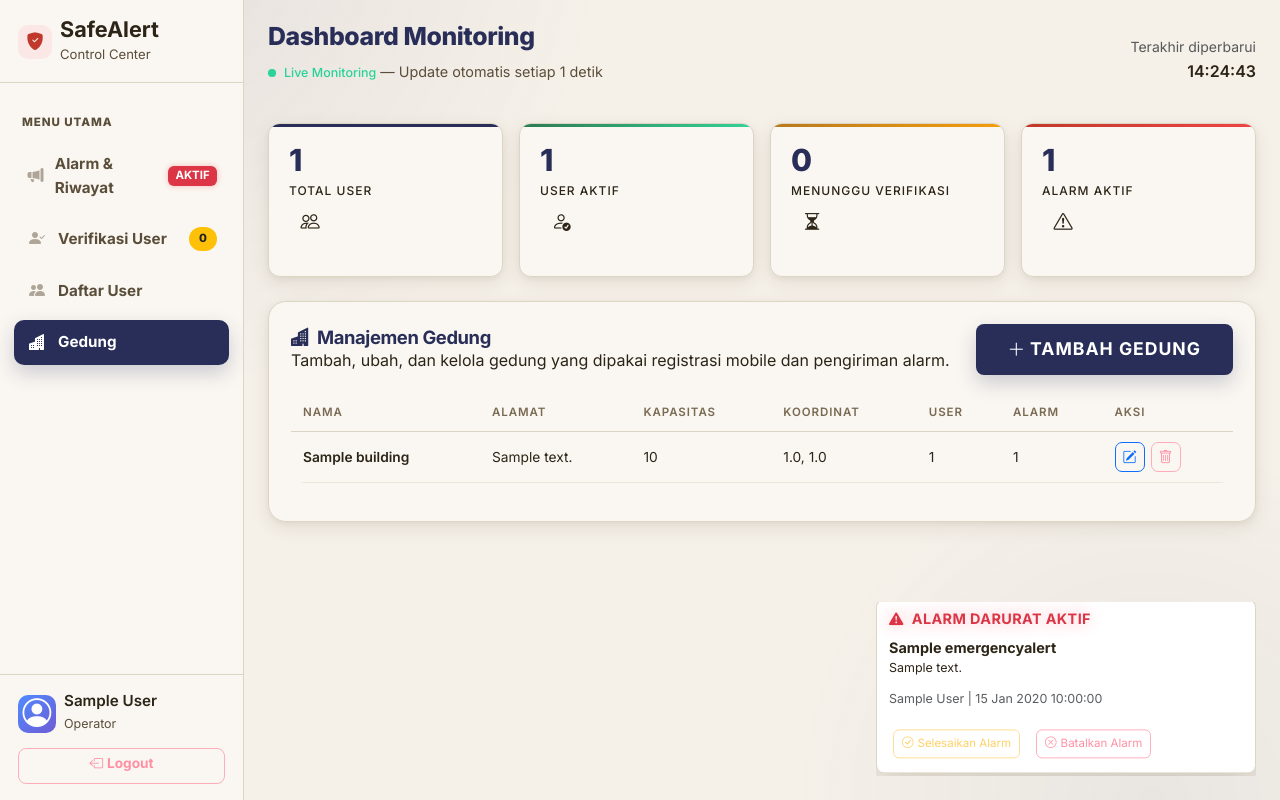
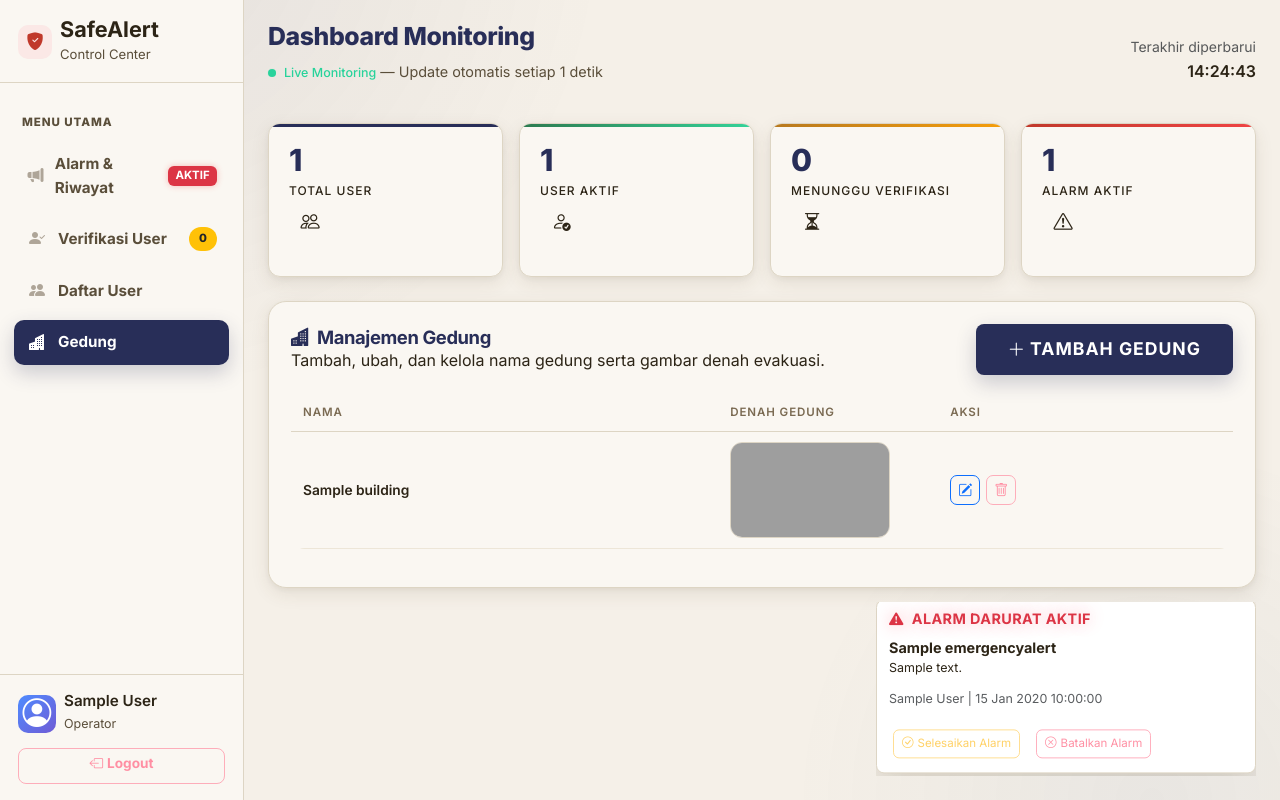
Before and after one commit to Merge-Conflict-Astra-Hackathon/SafeAlert_Web, a Django app: page /dashboard/ in a window 1280 px wide, after a click on "Gedung". Run offline with Django 4.2, Linux system fonts and the light colour scheme; a user stored in the database is signed in; tables that the repository leaves empty hold one stand-in row (values such as "Sample post"); some libraries are stand-ins or nearby versions; grey boxes are pictures that could not be loaded.

Commit message:
Add building floor plan management

```diff
--- a/api/admin.py
+++ b/api/admin.py
@@ -5,7 +5,7 @@ from api.models import AlertLog, Building, EmergencyAlert, UserAlertConfirmation
 
 @admin.register(Building)
 class BuildingAdmin(admin.ModelAdmin):
-    list_display = ("name", "address", "total_capacity", "created_at")
+    list_display = ("name", "floor_plan", "created_at")
     search_fields = ("name", "address")
     list_filter = ("created_at",)
     readonly_fields = ("created_at", "updated_at")
--- a/api/models.py
+++ b/api/models.py
@@ -6,6 +6,7 @@ class Building(models.Model):
     """Model untuk gedung/lokasi"""
     name = models.CharField(max_length=255)
     address = models.TextField()
+    floor_plan = models.ImageField(upload_to='building_floor_plans/', null=True, blank=True)
     latitude = models.FloatField(null=True, blank=True)
     longitude = models.FloatField(null=True, blank=True)
     total_capacity = models.IntegerField(default=0)
--- a/api/serializers.py
+++ b/api/serializers.py
@@ -21,7 +21,7 @@ class BuildingSerializer(serializers.ModelSerializer):
     """Serializer untuk Building"""
     class Meta:
         model = Building
-        fields = ['id', 'name', 'address', 'latitude', 'longitude', 'total_capacity', 'created_at', 'updated_at']
+        fields = ['id', 'name', 'address', 'floor_plan', 'latitude', 'longitude', 'total_capacity', 'created_at', 'updated_at']
 
 
 class UserProfileSerializer(serializers.ModelSerializer):
--- a/config/urls.py
+++ b/config/urls.py
@@ -14,7 +14,7 @@ urlpatterns = [
     path('dashboard/', include('dashboard.urls')),
 ]
 
-# Serve static and media files during development
+# Serve static files during development and media uploads for demo deployments.
 if settings.DEBUG:
     urlpatterns += static(settings.STATIC_URL, document_root=settings.STATIC_ROOT)
-    urlpatterns += static(settings.MEDIA_URL, document_root=settings.MEDIA_ROOT)
+urlpatterns += static(settings.MEDIA_URL, document_root=settings.MEDIA_ROOT)
--- a/dashboard/views.py
+++ b/dashboard/views.py
@@ -1,5 +1,3 @@
-import json
-
 from django.contrib.auth import authenticate, login, logout
 from django.contrib.auth.models import User
 from django.contrib.auth.decorators import login_required
@@ -133,10 +131,7 @@ def _building_payload(building):
     return {
         "id": building.id,
         "name": building.name,
-        "address": building.address,
-        "latitude": building.latitude,
-        "longitude": building.longitude,
-        "total_capacity": building.total_capacity,
+        "floor_plan_url": building.floor_plan.url if building.floor_plan else "",
         "user_count": building.userprofile_set.count(),
         "alert_count": building.alerts.count(),
         "created_at": building.created_at.strftime("%d %b %Y %H:%M"),
@@ -146,39 +141,23 @@ def _building_payload(building):
 @login_required(login_url="dashboard:login")
 @require_http_methods(["POST"])
 def building_create_api(request):
-    try:
-        payload = json.loads(request.body.decode("utf-8") or "{}")
-    except json.JSONDecodeError:
-        return JsonResponse({"message": "Format data tidak valid."}, status=400)
+    name = request.POST.get("name", "").strip()
+    floor_plan = request.FILES.get("floor_plan")
 
-    name = str(payload.get("name", "")).strip()
-    address = str(payload.get("address", "")).strip()
-    total_capacity = payload.get("total_capacity") or 0
-    latitude = payload.get("latitude")
-    longitude = payload.get("longitude")
-
-    if not name or not address:
-        return JsonResponse({"message": "Nama dan alamat gedung wajib diisi."}, status=400)
-
-    try:
-        total_capacity = int(total_capacity)
-        latitude = float(latitude) if latitude not in (None, "") else None
-        longitude = float(longitude) if longitude not in (None, "") else None
-    except (TypeError, ValueError):
-        return JsonResponse({"message": "Kapasitas, latitude, atau longitude tidak valid."}, status=400)
+    if not name:
+        return JsonResponse({"message": "Nama gedung wajib diisi."}, status=400)
 
     building = Building.objects.create(
         name=name,
-        address=address,
-        total_capacity=total_capacity,
-        latitude=latitude,
-        longitude=longitude,
+        address=name,
+        floor_plan=floor_plan,
+        total_capacity=0,
     )
     return JsonResponse({"message": "Gedung berhasil ditambahkan.", "building": _building_payload(building)}, status=201)
 
 
 @login_required(login_url="dashboard:login")
-@require_http_methods(["PATCH", "DELETE"])
+@require_http_methods(["POST", "DELETE"])
 def building_detail_api(request, building_id):
     try:
         building = Building.objects.get(id=building_id)
@@ -194,28 +173,21 @@ def building_detail_api(request, building_id):
         building.delete()
         return JsonResponse({"message": "Gedung berhasil dihapus."})
 
-    try:
-        payload = json.loads(request.body.decode("utf-8") or "{}")
-    except json.JSONDecodeError:
-        return JsonResponse({"message": "Format data tidak valid."}, status=400)
+    name = request.POST.get("name", "").strip()
+    floor_plan = request.FILES.get("floor_plan")
+    remove_floor_plan = request.POST.get("remove_floor_plan") == "true"
 
-    name = str(payload.get("name", "")).strip()
-    address = str(payload.get("address", "")).strip()
-    total_capacity = payload.get("total_capacity") or 0
-    latitude = payload.get("latitude")
-    longitude = payload.get("longitude")
-
-    if not name or not address:
-        return JsonResponse({"message": "Nama dan alamat gedung wajib diisi."}, status=400)
-
-    try:
-        building.total_capacity = int(total_capacity)
-        building.latitude = float(latitude) if latitude not in (None, "") else None
-        building.longitude = float(longitude) if longitude not in (None, "") else None
-    except (TypeError, ValueError):
-        return JsonResponse({"message": "Kapasitas, latitude, atau longitude tidak valid."}, status=400)
+    if not name:
+        return JsonResponse({"message": "Nama gedung wajib diisi."}, status=400)
 
     building.name = name
-    building.address = address
+    building.address = name
+    if remove_floor_plan and building.floor_plan:
+        building.floor_plan.delete(save=False)
+        building.floor_plan = None
+    if floor_plan:
+        if building.floor_plan:
+            building.floor_plan.delete(save=False)
+        building.floor_plan = floor_plan
     building.save()
     return JsonResponse({"message": "Gedung berhasil diperbarui.", "building": _building_payload(building)})
--- a/static/css/dashboard.css
+++ b/static/css/dashboard.css
@@ -2696,9 +2696,26 @@ body.login-page {
     box-shadow: 0 0 0 3px rgba(40, 46, 88, 0.12) !important;
 }
 
-.dashboard-page #table-buildings .building-address-cell {
-    max-width: 360px;
-    white-space: normal;
+.dashboard-page #table-buildings .building-plan-cell {
+    width: 220px;
+}
+
+.dashboard-page .building-plan-thumb {
+    width: 160px;
+    height: 96px;
+    object-fit: cover;
+    border-radius: 12px;
+    border: 1.5px solid var(--sa-border);
+    background: var(--sa-surface);
+}
+
+.dashboard-page .building-plan-current {
+    display: flex;
+    align-items: center;
+    gap: 10px;
+    margin-top: 10px;
+    color: var(--sa-text-soft);
+    font-size: .86rem;
 }
 
 @media (max-width: 768px) {
--- a/static/js/dashboard.js
+++ b/static/js/dashboard.js
@@ -176,7 +176,8 @@ function openBuildingModal(buildingId = null) {
 
     form.reset();
     document.getElementById('building-id').value = '';
-    document.getElementById('building-capacity').value = '0';
+    document.getElementById('building-remove-floor-plan').value = 'false';
+    document.getElementById('building-plan-current').classList.add('d-none');
     document.getElementById('building-modal-title').textContent = 'Tambah Gedung';
 
     if (buildingId) {
@@ -185,47 +186,47 @@ function openBuildingModal(buildingId = null) {
 
         document.getElementById('building-id').value = buildingId;
         document.getElementById('building-name').value = row.dataset.name || '';
-        document.getElementById('building-address').value = row.dataset.address || '';
-        document.getElementById('building-capacity').value = row.dataset.totalCapacity || '0';
-        document.getElementById('building-latitude').value = row.dataset.latitude || '';
-        document.getElementById('building-longitude').value = row.dataset.longitude || '';
         document.getElementById('building-modal-title').textContent = 'Edit Gedung';
+        if (row.dataset.floorPlanUrl) {
+            document.getElementById('building-plan-current').classList.remove('d-none');
+            const planLink = document.getElementById('building-plan-link');
+            planLink.href = row.dataset.floorPlanUrl;
+        }
     }
 
     bootstrap.Modal.getOrCreateInstance(modalEl).show();
 }
 
 function serializeBuildingForm() {
-    return {
-        name: document.getElementById('building-name').value.trim(),
-        address: document.getElementById('building-address').value.trim(),
-        total_capacity: document.getElementById('building-capacity').value || 0,
-        latitude: document.getElementById('building-latitude').value,
-        longitude: document.getElementById('building-longitude').value
-    };
+    const formData = new FormData();
+    const floorPlan = document.getElementById('building-floor-plan').files[0];
+    formData.append('name', document.getElementById('building-name').value.trim());
+    formData.append('remove_floor_plan', document.getElementById('building-remove-floor-plan').value);
+    if (floorPlan) {
+        formData.append('floor_plan', floorPlan);
+    }
+    return formData;
+}
+
+function markFloorPlanForRemoval() {
+    document.getElementById('building-remove-floor-plan').value = 'true';
+    document.getElementById('building-plan-current').classList.add('d-none');
+    document.getElementById('building-floor-plan').value = '';
 }
 
 function buildingRowHtml(building) {
-    const latitude = building.latitude ?? '';
-    const longitude = building.longitude ?? '';
-    const coordinate = latitude !== '' && latitude !== null && longitude !== '' && longitude !== null
-        ? `${escapeHtml(latitude)}, ${escapeHtml(longitude)}`
-        : '<span class="text-muted">-</span>';
+    const floorPlanUrl = building.floor_plan_url || '';
+    const floorPlanHtml = floorPlanUrl
+        ? `<a href="${escapeAttr(floorPlanUrl)}" target="_blank" rel="noopener"><img src="${escapeAttr(floorPlanUrl)}" alt="Denah ${escapeAttr(building.name)}" class="building-plan-thumb"></a>`
+        : '<span class="text-muted">Belum ada denah</span>';
 
     return `
         <tr id="building-row-${building.id}"
             data-building-id="${building.id}"
             data-name="${escapeAttr(building.name)}"
-            data-address="${escapeAttr(building.address)}"
-            data-total-capacity="${building.total_capacity}"
-            data-latitude="${latitude ?? ''}"
-            data-longitude="${longitude ?? ''}">
+            data-floor-plan-url="${escapeAttr(floorPlanUrl)}">
             <td class="fw-semibold building-name-cell">${escapeHtml(building.name)}</td>
-            <td class="building-address-cell">${escapeHtml(building.address)}</td>
-            <td class="building-capacity-cell">${building.total_capacity}</td>
-            <td class="building-coordinate-cell">${coordinate}</td>
-            <td>${building.user_count ?? 0}</td>
-            <td>${building.alert_count ?? 0}</td>
+            <td class="building-plan-cell">${floorPlanHtml}</td>
             <td>
                 <div class="action-group">
                     <button class="btn btn-sm btn-outline-primary" type="button" onclick="openBuildingModal(${building.id})" title="Edit">
@@ -263,8 +264,8 @@ if (buildingForm) {
 
         const buildingId = document.getElementById('building-id').value;
         const payload = serializeBuildingForm();
-        if (!payload.name || !payload.address) {
-            showToast('Nama dan alamat gedung wajib diisi.', 'warning');
+        if (!payload.get('name')) {
+            showToast('Nama gedung wajib diisi.', 'warning');
             return;
         }
 
@@ -273,12 +274,11 @@ if (buildingForm) {
         submitBtn.innerHTML = '<span class="spinner-border spinner-border-sm me-2"></span>Menyimpan...';
 
         fetch(buildingId ? `/dashboard/api/buildings/${buildingId}/` : '/dashboard/api/buildings/', {
-            method: buildingId ? 'PATCH' : 'POST',
+            method: 'POST',
             headers: {
-                'Content-Type': 'application/json',
                 'X-CSRFToken': getCsrfToken()
             },
-            body: JSON.stringify(payload)
+            body: payload
         })
         .then(response => response.json().then(data => {
             if (!response.ok) throw new Error(data.message || 'Gagal menyimpan gedung');
--- a/templates/dashboard.html
+++ b/templates/dashboard.html
@@ -504,7 +504,7 @@
                 <div class="content-card-header">
                     <div>
                         <h5><i class="bi bi-buildings-fill me-2"></i>Manajemen Gedung</h5>
-                        <p class="mb-0">Tambah, ubah, dan kelola gedung yang dipakai registrasi mobile dan pengiriman alarm.</p>
+                        <p class="mb-0">Tambah, ubah, dan kelola nama gedung serta gambar denah evakuasi.</p>
                     </div>
                     <button class="btn btn-send-alarm btn-sm" type="button" onclick="openBuildingModal()">
                         <i class="bi bi-plus-lg me-1"></i>Tambah Gedung
@@ -515,11 +515,7 @@
                         <thead>
                             <tr>
                                 <th>Nama</th>
-                                <th>Alamat</th>
-                                <th>Kapasitas</th>
-                                <th>Koordinat</th>
-                                <th>User</th>
-                                <th>Alarm</th>
+                                <th>Denah Gedung</th>
                                 <th>Aksi</th>
                             </tr>
                         </thead>
@@ -528,22 +524,17 @@
                             <tr id="building-row-{{ building.id }}"
                                 data-building-id="{{ building.id }}"
                                 data-name="{{ building.name|escape }}"
-                                data-address="{{ building.address|escape }}"
-                                data-total-capacity="{{ building.total_capacity }}"
-                                data-latitude="{{ building.latitude|default:'' }}"
-                                data-longitude="{{ building.longitude|default:'' }}">
+                                data-floor-plan-url="{% if building.floor_plan %}{{ building.floor_plan.url }}{% endif %}">
                                 <td class="fw-semibold building-name-cell">{{ building.name }}</td>
-                                <td class="building-address-cell">{{ building.address }}</td>
-                                <td class="building-capacity-cell">{{ building.total_capacity }}</td>
-                                <td class="building-coordinate-cell">
-                                    {% if building.latitude and building.longitude %}
-                                    {{ building.latitude }}, {{ building.longitude }}
+                                <td class="building-plan-cell">
+                                    {% if building.floor_plan %}
+                                    <a href="{{ building.floor_plan.url }}" target="_blank" rel="noopener">
+                                        <img src="{{ building.floor_plan.url }}" alt="Denah {{ building.name }}" class="building-plan-thumb">
+                                    </a>
                                     {% else %}
-                                    <span class="text-muted">-</span>
+                                    <span class="text-muted">Belum ada denah</span>
                                     {% endif %}
                                 </td>
-                                <td>{{ building.userprofile_set.count }}</td>
-                                <td>{{ building.alerts.count }}</td>
                                 <td>
                                     <div class="action-group">
                                         <button class="btn btn-sm btn-outline-primary" type="button" onclick="openBuildingModal({{ building.id }})" title="Edit">
@@ -557,7 +548,7 @@
                             </tr>
                             {% empty %}
                             <tr id="building-empty-row">
-                                <td colspan="7" class="text-center text-muted py-4">
+                                <td colspan="3" class="text-center text-muted py-4">
                                     <i class="bi bi-buildings" style="font-size:2rem;"></i>
                                     <p class="mt-2 mb-0">Belum ada gedung. Tambahkan gedung agar mobile bisa registrasi.</p>
                                 </td>
@@ -585,25 +576,21 @@
                 </div>
                 <div class="modal-body">
                     <div class="row g-3">
-                        <div class="col-md-8">
+                        <div class="col-12">
                             <label class="form-label" for="building-name">Nama Gedung</label>
                             <input class="form-control" id="building-name" type="text" placeholder="Contoh: Gedung Astra Tower" required>
                         </div>
-                        <div class="col-md-4">
-                            <label class="form-label" for="building-capacity">Kapasitas</label>
-                            <input class="form-control" id="building-capacity" type="number" min="0" value="0" required>
-                        </div>
                         <div class="col-12">
-                            <label class="form-label" for="building-address">Alamat</label>
-                            <textarea class="form-control" id="building-address" rows="3" placeholder="Alamat lengkap gedung" required></textarea>
-                        </div>
-                        <div class="col-md-6">
-                            <label class="form-label" for="building-latitude">Latitude</label>
-                            <input class="form-control" id="building-latitude" type="number" step="any" placeholder="-6.200000">
-                        </div>
-                        <div class="col-md-6">
-                            <label class="form-label" for="building-longitude">Longitude</label>
-                            <input class="form-control" id="building-longitude" type="number" step="any" placeholder="106.816666">
+                            <label class="form-label" for="building-floor-plan">Image Denah Gedung</label>
+                            <input class="form-control" id="building-floor-plan" type="file" accept="image/*">
+                            <div class="building-plan-current d-none" id="building-plan-current">
+                                <span>Denah saat ini:</span>
+                                <a href="#" target="_blank" rel="noopener" id="building-plan-link">Lihat denah</a>
+                                <button type="button" class="btn btn-sm btn-outline-danger" onclick="markFloorPlanForRemoval()">
+                                    <i class="bi bi-trash me-1"></i>Hapus Denah
+                                </button>
+                            </div>
+                            <input type="hidden" id="building-remove-floor-plan" value="false">
                         </div>
                     </div>
                 </div>
```
Also changed, not shown: api/migrations/0004_building_floor_plan.py (added).
